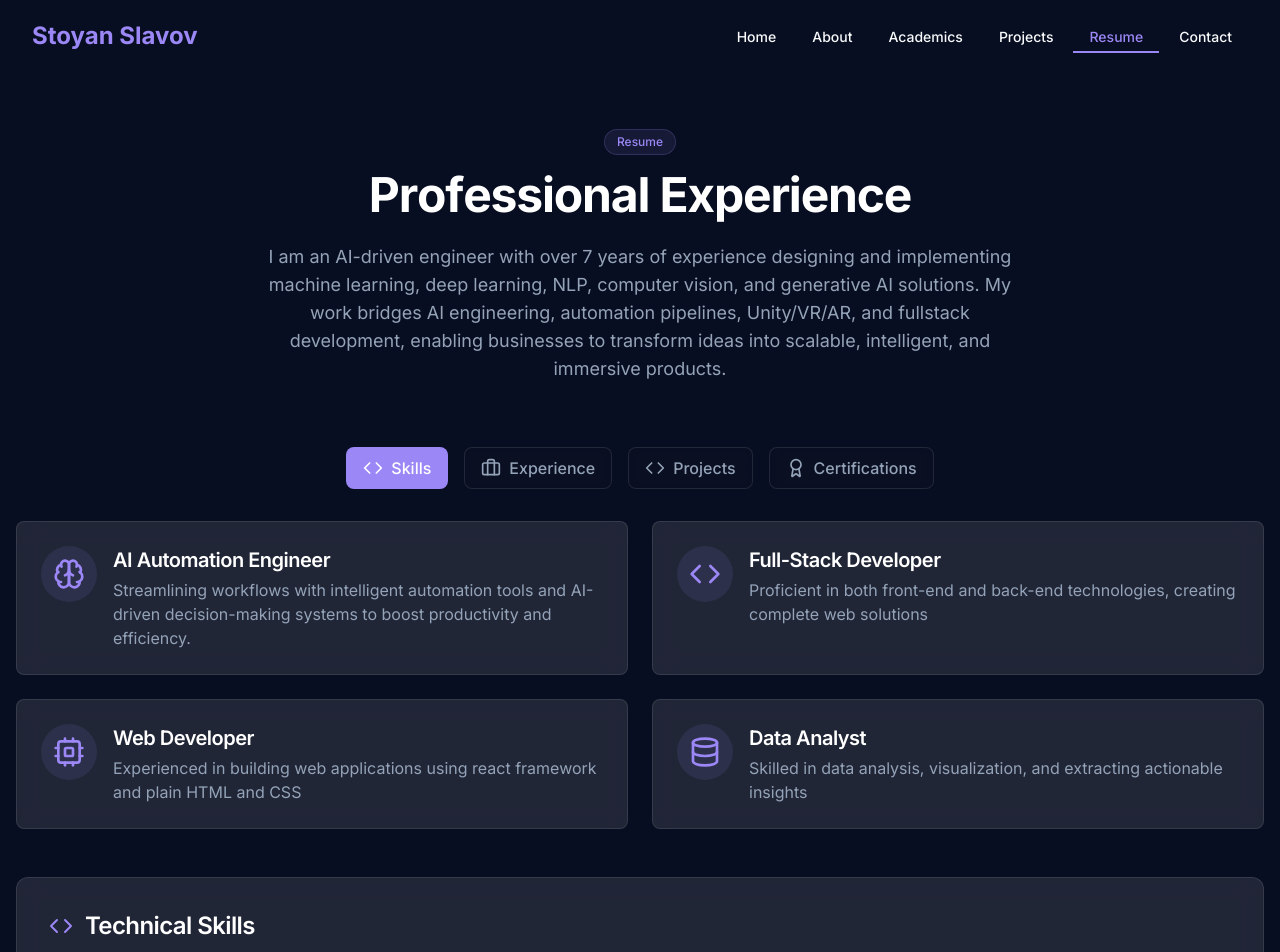
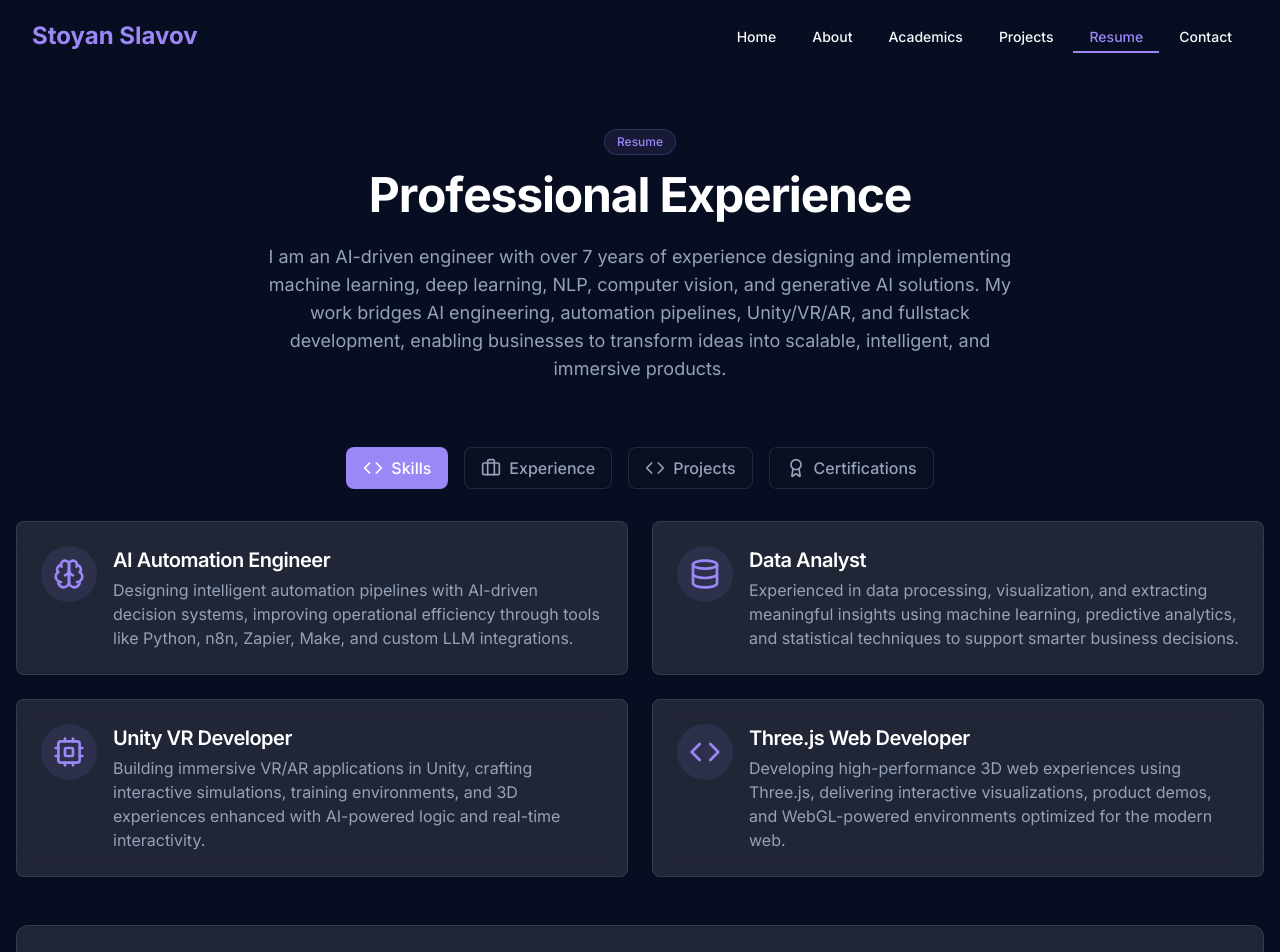
Before and after one commit to ctar0403/Portfolio-website, a React (Vite) app: page /resume in a window 1280 px wide. Shown: the top 952 px of the page. Built offline with nearby package versions, Linux system fonts and the light colour scheme.

Commit message:
Update Resume highlights cards with new roles and descriptions
cgen-a03ac483ffb44272b1764589da5e688e

```diff
--- a/src/pages/Resume.tsx
+++ b/src/pages/Resume.tsx
@@ -190,23 +190,23 @@ const Resume = () => {
   const resumeHighlights = [
     {
       title: "AI Automation Engineer",
-      description: "Streamlining workflows with intelligent automation tools and AI-driven decision-making systems to boost productivity and efficiency.",
+      description: "Designing intelligent automation pipelines with AI-driven decision systems, improving operational efficiency through tools like Python, n8n, Zapier, Make, and custom LLM integrations.",
       icon: <Brain className="h-8 w-8 text-brand-purple" />
     },
     {
-      title: "Full-Stack Developer",
-      description: "Proficient in both front-end and back-end technologies, creating complete web solutions",
-      icon: <Code className="h-8 w-8 text-brand-purple" />
+      title: "Data Analyst",
+      description: "Experienced in data processing, visualization, and extracting meaningful insights using machine learning, predictive analytics, and statistical techniques to support smarter business decisions.",
+      icon: <Database className="h-8 w-8 text-brand-purple" />
     },
     {
-      title: "Web Developer",
-      description: "Experienced in building web applications using react framework and plain HTML and CSS",
+      title: "Unity VR Developer",
+      description: "Building immersive VR/AR applications in Unity, crafting interactive simulations, training environments, and 3D experiences enhanced with AI-powered logic and real-time interactivity.",
       icon: <Cpu className="h-8 w-8 text-brand-purple" />
     },
     {
-      title: "Data Analyst",
-      description: "Skilled in data analysis, visualization, and extracting actionable insights",
-      icon: <Database className="h-8 w-8 text-brand-purple" />
+      title: "Three.js Web Developer",
+      description: "Developing high-performance 3D web experiences using Three.js, delivering interactive visualizations, product demos, and WebGL-powered environments optimized for the modern web.",
+      icon: <Code className="h-8 w-8 text-brand-purple" />
     },
   ];
 
```
